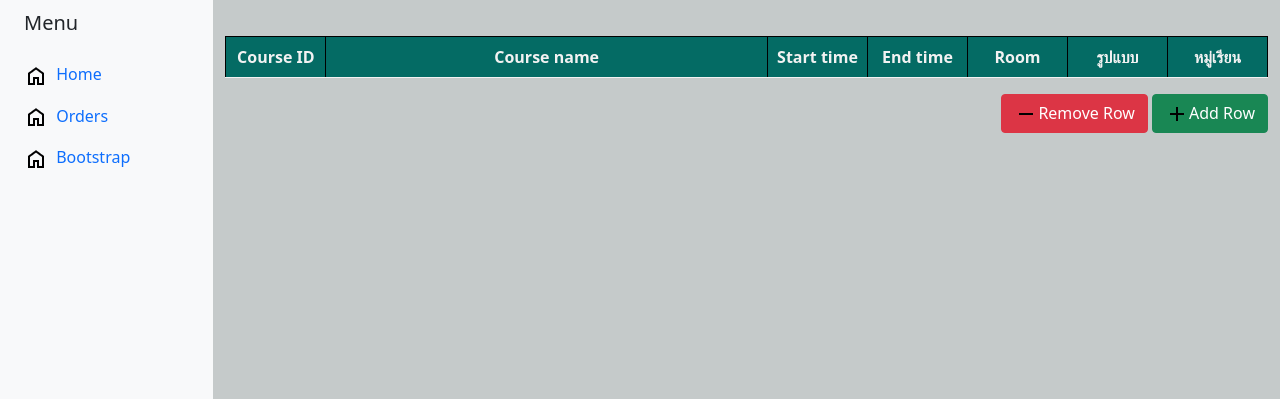
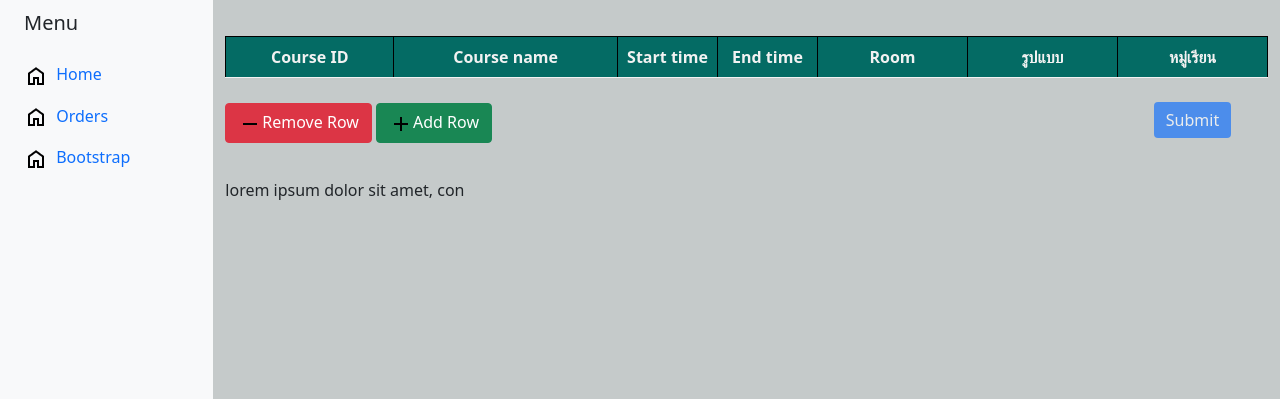
Before and after one commit to phasut6230300681/project-nook, a PHP site: page /teacher_course_register.php in a window 1280 px wide. Shown: the part 230-629 px from the top of the page. Run offline with PHP 8.4, Linux system fonts and the light colour scheme; lists and menus that the app fills with data are empty.

Commit message:
add db , table change
แก้ responsive 100% ,สร้าง form แบบกดที่เดียวส่ง

```diff
--- a/css/teacher_course_register.css
+++ b/css/teacher_course_register.css
@@ -3,6 +3,13 @@
   padding: 0;
   box-sizing: border-box;
 }
+
+input::-webkit-outer-spin-button,
+input::-webkit-inner-spin-button {
+  -webkit-appearance: none;
+  margin: 0;
+}
+
 
 body {
   background-color: #c5caca;
@@ -10,6 +17,10 @@ body {
 }
 
 /* header */
+
+header {
+  min-width: 900px !important;
+}
 #user-logo {
   height: 40px;
   width: 40px;
@@ -62,13 +73,13 @@ input[type="number"] {
   box-sizing: border-box;
 }
 
+#btn-add-remove{
+  position: relative;
+}
+#btn-group{
+  position: absolute;
+  bottom: 35px;
+}
 /* end table */
 
 /* responsive */
-@media only screen and (max-width: 600px) {
-  header {
-    width: 1000px;
-  }
-
-
-}
--- /dev/null
+++ b/include/db.php
@@ -0,0 +1,17 @@
+<?php
+$servername = "localhost";
+$username = "root";
+$password = "";
+$db = "xd";
+
+try
+{
+    $conn = new PDO("mysql:host=$servername;dbname=$db", $username, $password);
+    // set the PDO error mode to exception
+    $conn->setAttribute(PDO::ATTR_ERRMODE, PDO::ERRMODE_EXCEPTION);
+    //echo "Connected successfully";
+}
+catch (PDOException $e)
+{
+    echo "Connection failed";
+}
--- a/teacher_course_register.php
+++ b/teacher_course_register.php
@@ -1,3 +1,4 @@
+<?php include('./include/db.php') ?>
 <!DOCTYPE html>
 <html lang="en">
 
@@ -111,59 +112,101 @@
                 <!-- register-->
                 <!--  <div id="register" class="col py-3"> -->
                 <div id="register" class="col py-3">
+                    <form action="">
                         <table class="table">
                             <thead>
                                 <tr>
-                                <th scope="col" style="width:100px">Course ID</th>
+                                    <th scope="col" style="min-width:150px">Course ID</th>
                                     <th scope="col" style="min-width:200px">Course name</th>
                                     <th scope="col" style="width:100px">Start time</th>
                                     <th scope="col" style="width:100px">End time</th>
-                                <th scope="col" style="width:100px">Room</th>
-                                <th scope="col" style="width:100px">รูปแบบ</th>
-                                <th scope="col" style="width:100px">หมู่เรียน</th>
+                                    <th scope="col" style="width:150px">Room</th>
+                                    <th scope="col" style="width:150px">รูปแบบ</th>
+                                    <th scope="col" style="width:150px">หมู่เรียน</th>
+                                    <!-- <th scope="col" style="width:70px">ยื่นยัน</th> -->
                                 </tr>
                             </thead>
                             <tbody id="tableForm">
+
+                            </tbody>
+
+                            <tfoot>
                                 <tr>
+                                    <td colspan="6" class=" border-0"></td>
+                                    <td class=" border-0"><input type="submit" id="btn-submit" value="Submit" class="btn btn-primary mt-3 mb-3 border-0"></td>
+                                </tr>
+                            </tfoot>
+                        </table>
 
-                            </tr>
-                        </tbody>
-                    </table>
-                    <div class="w-100 text-end">
+                    </form>
+
+                    <div id="btn-add-remove" class="w-100">
+                        <div id="btn-group">
                             <button id="remove" class="btn btn-danger"><img src="/image/remove.png" alt="">Remove Row</button>
                             <button id="add" class="btn  btn-success"><img src="/image/add.png" alt="">Add Row</button>
+                        </div>
+                    </div>
+
+                    <!-- คอร์สอาจารย์ -->
+                    <div>
+                        lorem ipsum dolor sit amet, con
                     </div>
                 </div>
                 <!-- end register -->
             </div>
             <!-- div container -->
         </div>
-        <!-- end sidebar -->
+        <!-- end main container -->
+
     </main>
+
     <!-- end center -->
     <script>
+        rowCount = 0
+        document.getElementById('btn-submit').disabled = true;
+        // add
         document.getElementById('add').addEventListener('click', () => {
-            let tableForm = document.getElementById('tableForm');
-            let newRow = tableForm.insertRow(tableForm.rows.length);
-            const inputName = ["course_id", "course_name", "start_time", "end_time", "room", "format", "sec"];
-            const inputType = ["number", "text", "number", "number", "number", "text", "number"];
-            for (let i = 0; i < 7; i++) {
-                let cell = newRow.insertCell(i);
-                let input = document.createElement('input');
-                input.classList.add
+            let tableForm = document.getElementById('tableForm')
+            let tr = document.createElement('tr')
+            const inputName = ["course_id[]", "course_name[]", "start_time[]", "end_time[]", "room[]", "format[]", "sec[]", "submit[]"];
+            const inputType = ["number", "text", "number", "number", "number", "text", "number", "submit"];
+            for (let i = 0; i < 8 - 1; i++) {
+                let td = document.createElement("td")
+                let input = document.createElement("input")
+                input.attributes
                 input.type = inputType[i];
                 input.name = inputName[i];
-                cell.appendChild(input);
+                input.setAttribute('required', 'true');
+                td.appendChild(input)
+                tr.appendChild(td)
             }
+            tableForm.appendChild(tr)
+            console.log(rowCount);
+            rowCount++
+            updateRowCount()
         });
-
+        // remove
         document.getElementById('remove').addEventListener('click', () => {
             let tableForm = document.getElementById('tableForm');
-            if (tableForm.rows.length > 1) {
             tableForm.deleteRow(tableForm.rows.length - 1);
+            if (rowCount == 0) {
+                rowCount = 0
+            } else {
+                rowCount--
             }
+            console.log(rowCount);
+            updateRowCount()
         });
+        // submit
+        function updateRowCount() {
+            if (rowCount == 0) {
+                document.getElementById('btn-submit').disabled = true;
+            } else if (rowCount > 0) {
+                document.getElementById('btn-submit').disabled = false;
+            }
+        }
     </script>
+
 </body>
 
 </html>
```
Lines whose indentation alone changed are shown as unchanged.
